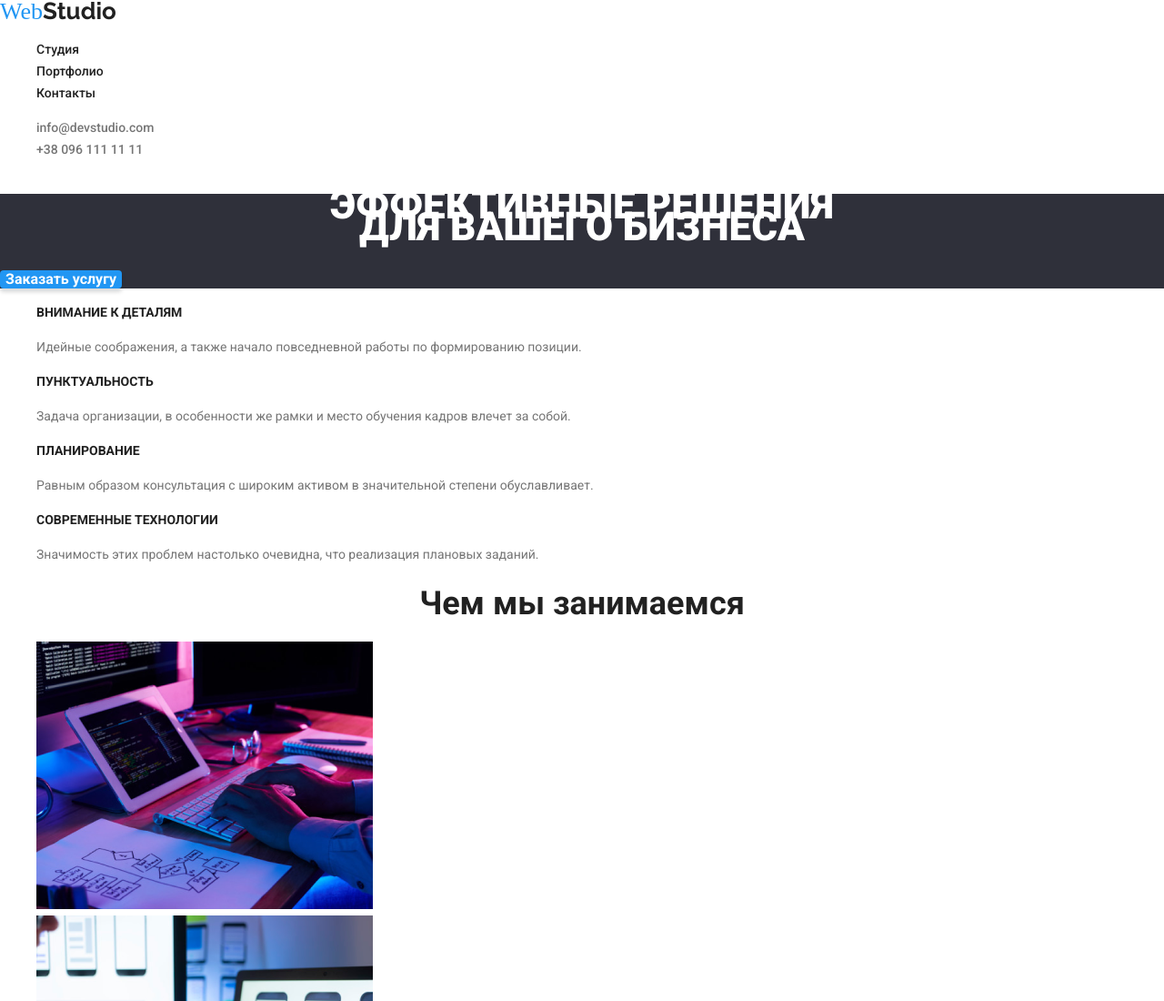
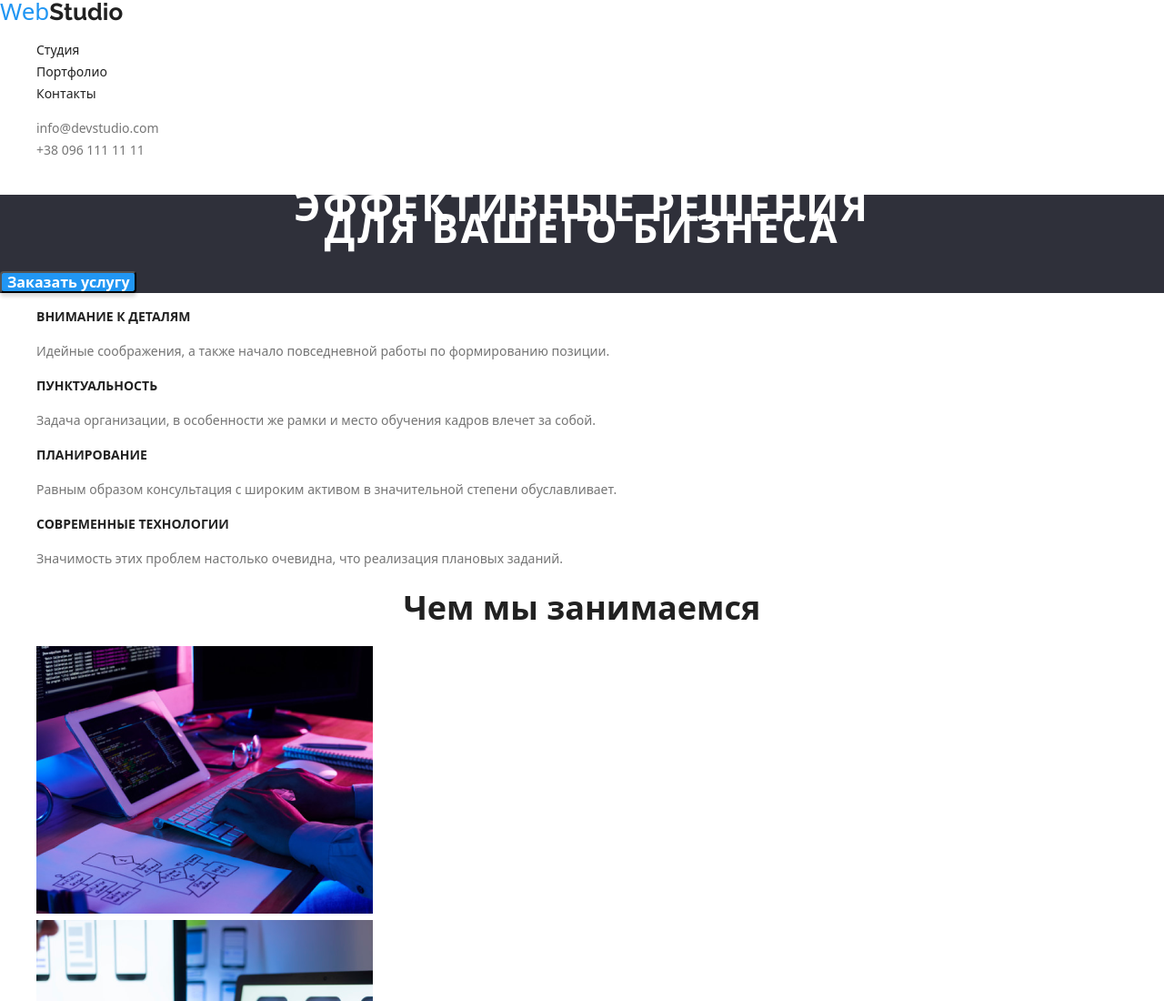
Before and after one commit to ArtikAArtem/goit-markup-hw-01, a plain HTML site: page index.html in a window 1280 px wide. Shown: the top 1100 px of the page at 91% size. Drawn offline with nearby package versions, Linux system fonts and the light colour scheme.

Commit message:
Css Поправка

```diff
--- a/css/style.css
+++ b/css/style.css
@@ -10,7 +10,7 @@
 
 /* Global Styles*/
 body{
-    font-family: 'Roboto';
+    font-family: 'Roboto' 'Raleway';
     font-style: normal;
     font-weight: 400;
     font-size: 14px;
@@ -60,7 +60,6 @@ body{
 }
 
 .logo {
-    font-family: 'Oleo Script';
     font-style: normal;
     font-weight: 400;
     font-size: 26px;
@@ -94,25 +93,22 @@ body{
     font-size: 44px;
     line-height: 1,36;
     text-align: center;
+    letter-spacing: 0.06em;
     text-transform: uppercase;
 }
 
 .button-hero {
-    font-family: inherit;
-    font-size: inherit;
-    background-color: transparent;
-    border: 0px;
 
     color: var(--main-color-light);
     font-weight: 700;
     font-size: 16px;
-    line-height: 1, 8;
+    line-height: 1,8;
 
     display: flex;
     align-items: center;
     text-align: center;
     cursor: pointer;
-    background: var(--accent-color);
+    background: #2196F3;
     box-shadow: 0px 4px 4px rgba(0, 0, 0, 0.15);
     border-radius: 4px;
 }
@@ -163,6 +159,8 @@ body{
     font-weight: 400;
     font-size: 14px;
     line-height: 1,71;
+    font-family: 'Roboto';
+    font-style: normal;
 }
 .link-footer:hover,
 .link-footer:focus{
@@ -192,7 +190,7 @@ body{
     line-height: 1,62;
 
     text-align: center;
-
+    cursor: pointer;
     color: var(--main-color-dark);
     background: var(--background-color-light);
     border-radius: 4px;
--- a/index.html
+++ b/index.html
@@ -153,7 +153,7 @@
       <a href="/" class="logo link" lang="en">Web<span class="logo-footer-accent">Studio</span></a>
       <address>
         <ul class="list">
-          <li class="address-footer">г. Киев, пр-т Леси Украинки, 26</li>
+          <li class="address-footer link-footer">г. Киев, пр-т Леси Украинки, 26</li>
 
           <li>
             <a class="link-footer" href="info@devstudio.com">info@devstudio.com</a>
```
Also changed, not shown: portfolio.html (+1 -1 lines).
